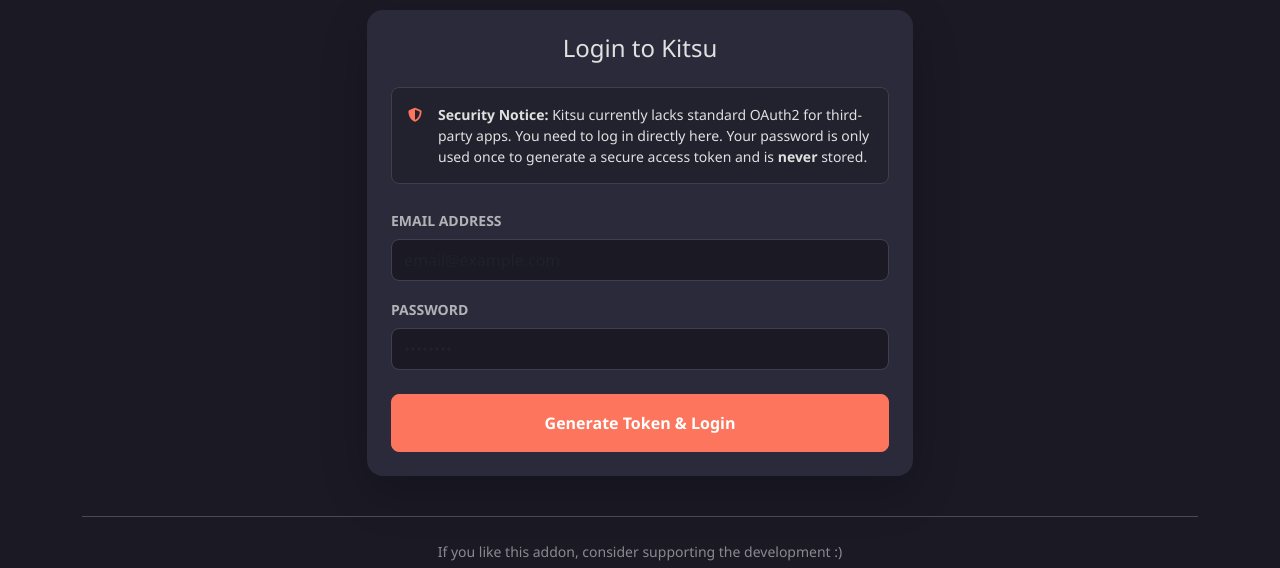
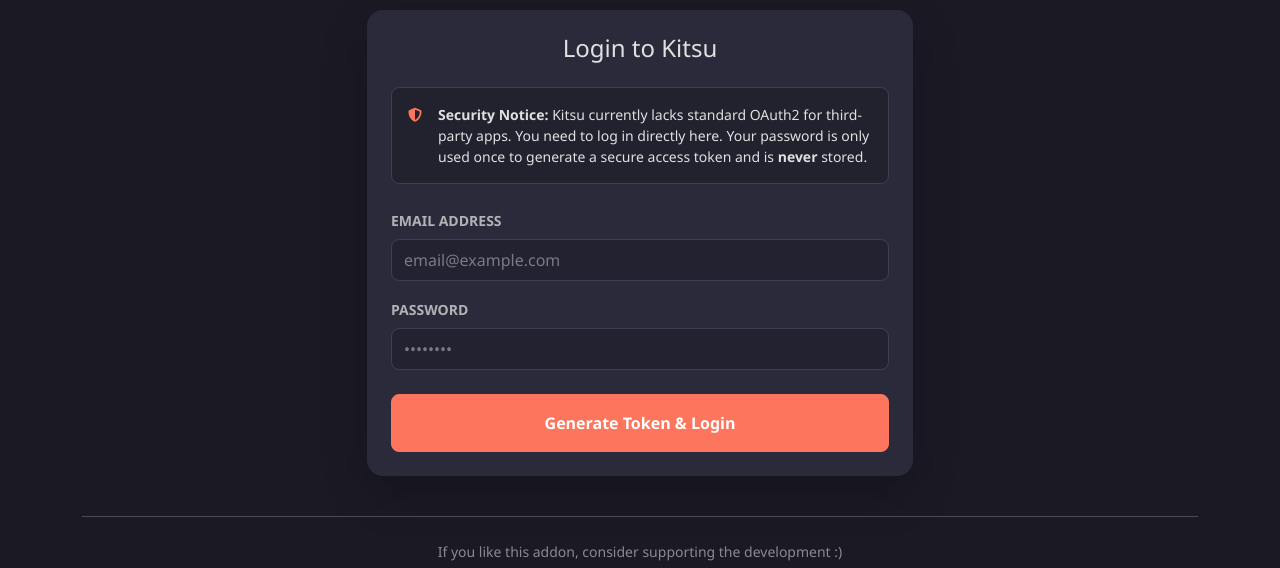
Before and after one commit to mralanbourne/kitsu-stremio-addon, a Python web app: template templates/index.html in a window 1280 px wide. Shown: the part 373-941 px from the top of the page. Run offline with Jinja, Linux system fonts and the light colour scheme; the template is opened without the code that fills it, so the values that code supplies are empty.

Commit message:
brighter and more readable :)

```diff
--- a/templates/base.html
+++ b/templates/base.html
@@ -68,15 +68,22 @@
             border-color: var(--kitsu-primary) !important;
             transform: translateY(-2px);
         }
+
+
         .form-control {
-            background-color: #1A1924 !important;
+            background-color: #232231 !important;
             border: 1px solid #3F3E50 !important;
             color: #FFF !important;
         }
+        .form-control::placeholder {
+            color: rgba(255, 255, 255, 0.4) !important;
+        }
         .form-control:focus {
+            background-color: #252433 !important;
             border-color: var(--kitsu-primary) !important;
-            box-shadow: 0 0 0 0.25rem rgba(253, 117, 92, 0.25) !important;
+            box-shadow: none !important;
         }
+
         .text-kitsu { color: var(--kitsu-primary) !important; }
         .form-check-input:checked {
             background-color: var(--kitsu-primary);
@@ -122,6 +129,7 @@
     <script type="text/javascript">
         function copy_to_clipboard() {
             let copyText = document.getElementById("manifest_url");
+            if (copyText) {
                 copyText.select();
                 copyText.setSelectionRange(0, 99999);
                 try {
@@ -131,6 +139,7 @@
                     alert("Manifest URL copied to clipboard!");
                 }
             }
+        }
     </script>
     <script src="https://cdn.jsdelivr.net/npm/bootstrap@5.3.0/dist/js/bootstrap.bundle.min.js"></script>
 </body>
```
Lines whose indentation alone changed are shown as unchanged.
